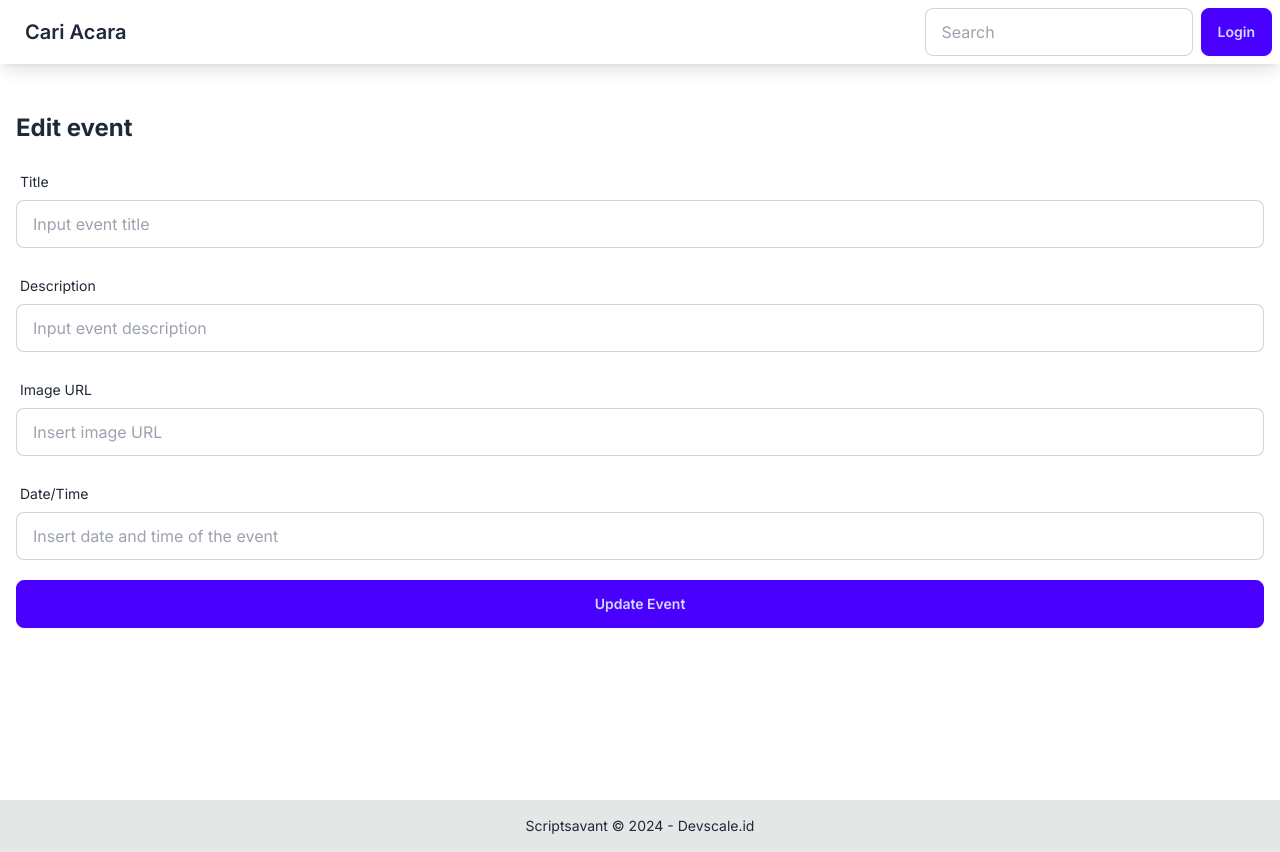
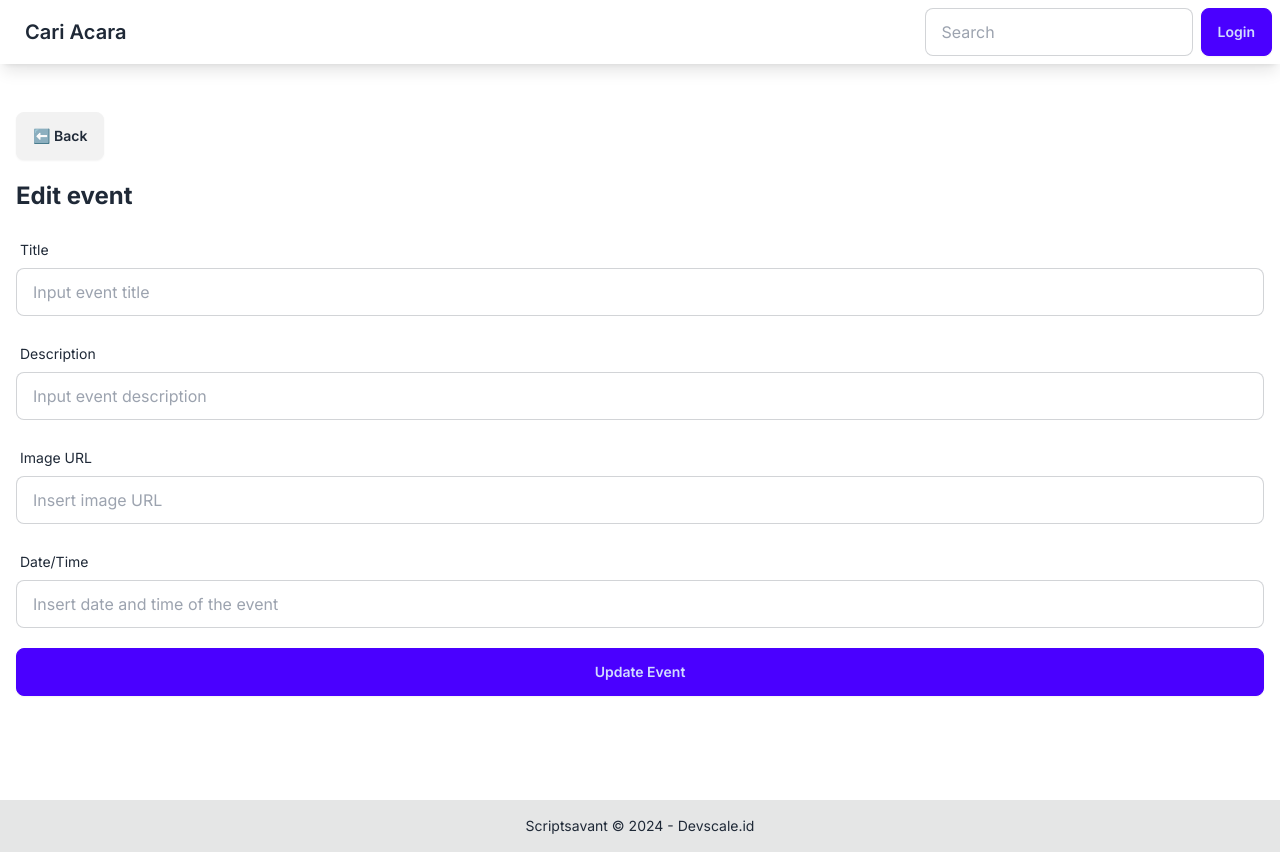
Before and after one commit to tapitapeh/eventmakers-scriptsavants, a Next.js app: page /event/1/edit in a window 1280 px wide. Built offline with nearby package versions, Linux system fonts and the light colour scheme; no server answers.

Commit message:
add back button in detail/edit page

```diff
--- a/src/app/event/[slug]/edit/page.jsx
+++ b/src/app/event/[slug]/edit/page.jsx
@@ -2,6 +2,7 @@
 
 import MainForm from "@/components/MainForm";
 import { useEffect, useState } from "react";
+import Link from "next/link";
 
 export default function Page({ params }) {
   const [event, setEvent] = useState({});
@@ -21,7 +22,10 @@ export default function Page({ params }) {
 
   return (
     <div>
-      <div className="flex justify-between items-center  mb-5">
+      <Link href={`/event/${params.slug}`}>
+        <button class="btn">⬅️ Back</button>
+      </Link>
+      <div className="flex justify-between items-center mt-5 mb-5">
         <h2 className="text-2xl font-bold">Edit event</h2>
       </div>
 
--- a/src/app/event/[slug]/page.jsx
+++ b/src/app/event/[slug]/page.jsx
@@ -90,7 +90,10 @@ export default function Page({ params }) {
 
   return (
     <>
-      <div className="flex justify-between items-center  mb-5">
+      <Link href="/">
+        <button class="btn">⬅️ Back</button>
+      </Link>
+      <div className="flex justify-between items-center mt-5 mb-5">
         <h2 className="text-2xl font-bold">Detail event</h2>
       </div>
       <div>
```
